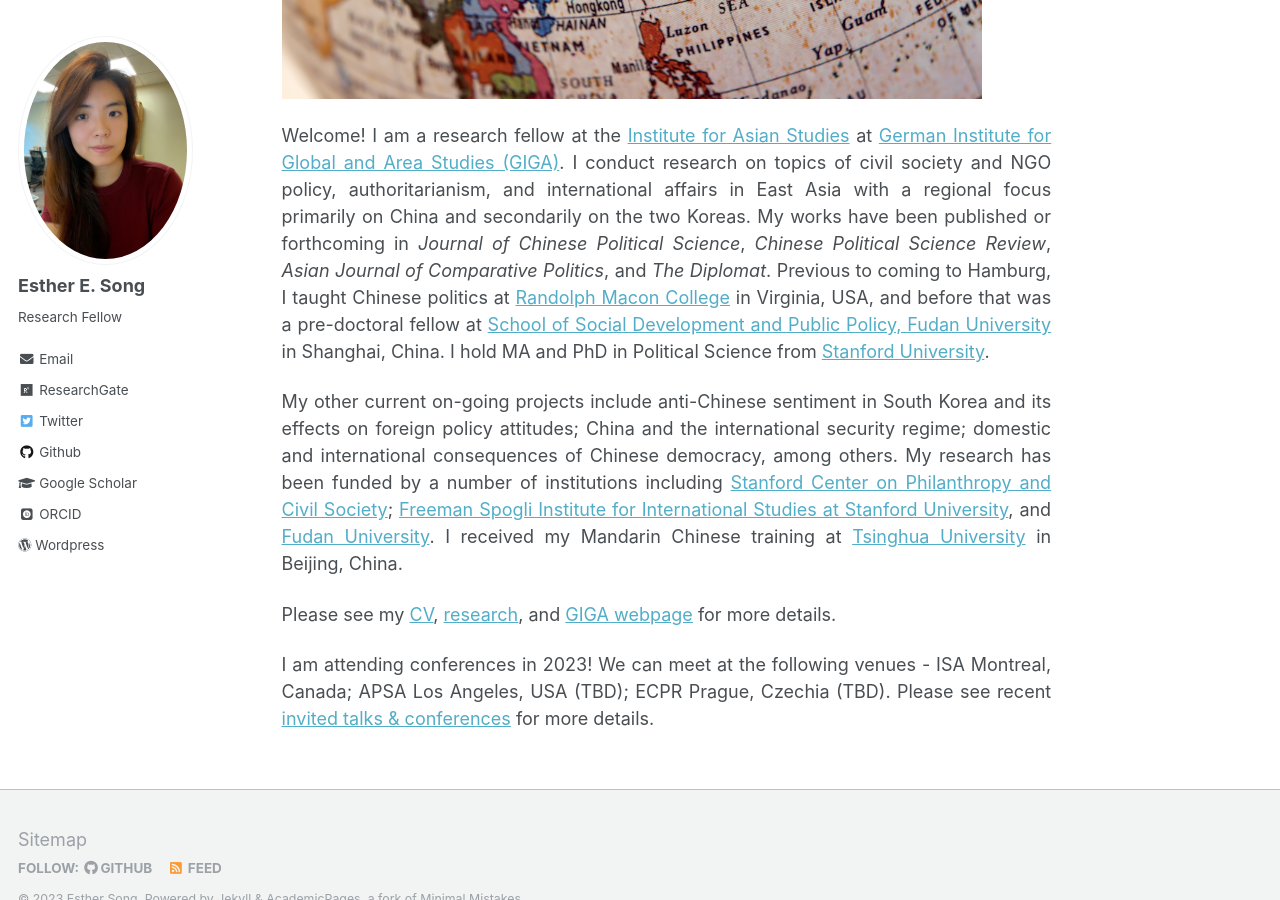
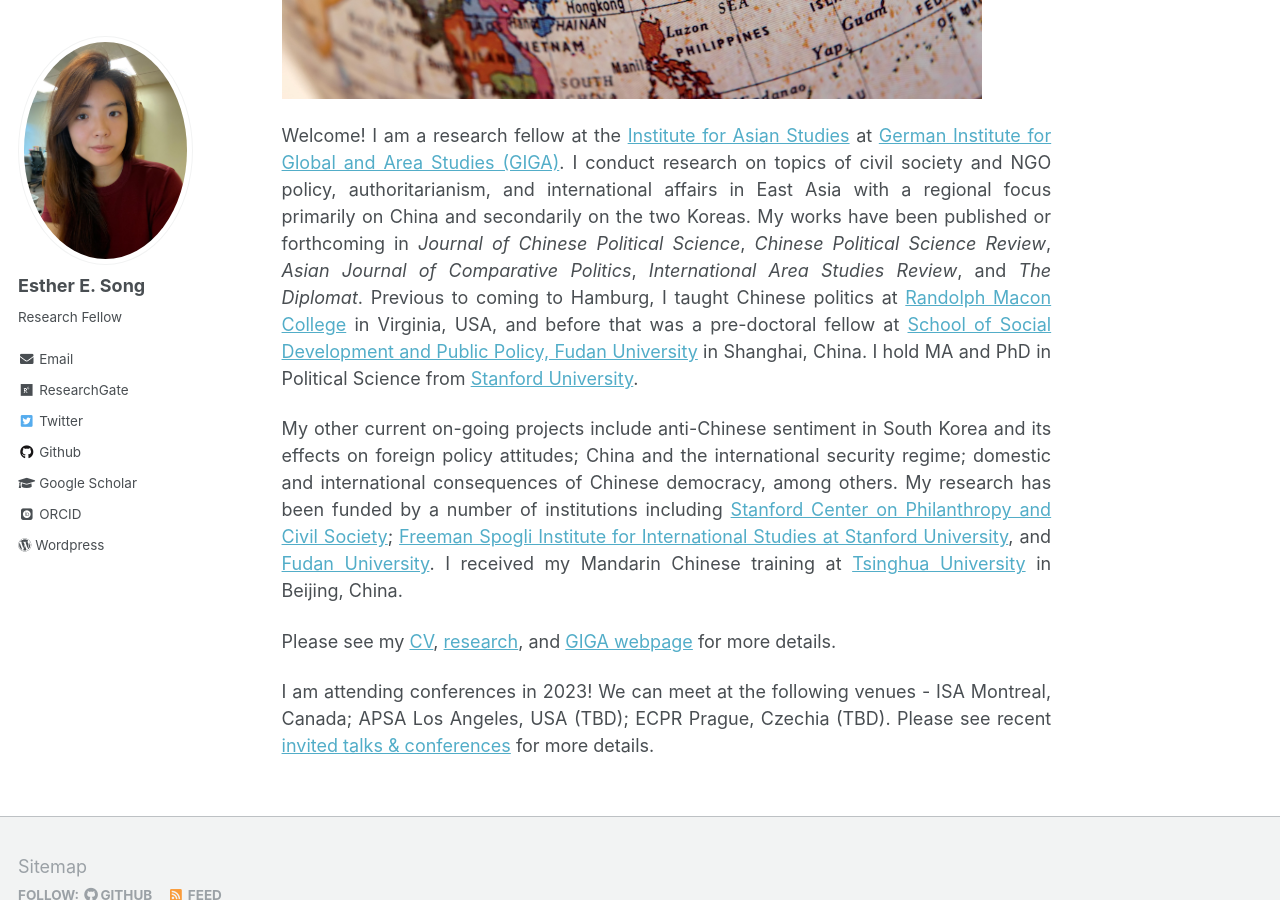
Before and after one commit to ehsong/ehsong.github.io, a Jekyll site: the page built from _pages/about.md, in a window 1280 px wide and 900 px high, scrolled down 485 px. Built offline with Jekyll 4.4.1, drawn with Linux system fonts in a browser that asks for light colours; some web fonts are replaced.

Commit message:
Update about.md

```diff
--- a/_pages/about.md
+++ b/_pages/about.md
@@ -9,7 +9,7 @@
 ---
 <img src="https://github.com/ehsong/ehsong.github.io/blob/master/images/east_asia_resized.jpg?raw=true" width="700" height="466">
 
-Welcome! I am a research fellow at the [Institute for Asian Studies](https://www.giga-hamburg.de/en/institutes/giga-institute-for-asian-studies/) at [German Institute for Global and Area Studies (GIGA)](https://www.giga-hamburg.de/en/). I conduct research on topics of civil society and NGO policy, authoritarianism, and international affairs in East Asia with a regional focus primarily on China and secondarily on the two Koreas. My works have been published or forthcoming in *Journal of Chinese Political Science*, *Chinese Political Science Review*, *Asian Journal of Comparative Politics*, and *The Diplomat*. Previous to coming to Hamburg, I taught Chinese politics at [Randolph Macon College](https://www.rmc.edu/) in Virginia, USA, and before that was a pre-doctoral fellow at [School of Social Development and Public Policy, Fudan University](https://www.fudan.edu.cn/en/2019/0514/c295a96700/page.htm) in Shanghai, China. I hold MA and PhD in Political Science from [Stanford University](https://stanford.edu).
+Welcome! I am a research fellow at the [Institute for Asian Studies](https://www.giga-hamburg.de/en/institutes/giga-institute-for-asian-studies/) at [German Institute for Global and Area Studies (GIGA)](https://www.giga-hamburg.de/en/). I conduct research on topics of civil society and NGO policy, authoritarianism, and international affairs in East Asia with a regional focus primarily on China and secondarily on the two Koreas. My works have been published or forthcoming in *Journal of Chinese Political Science*, *Chinese Political Science Review*, *Asian Journal of Comparative Politics*, *International Area Studies Review*, and *The Diplomat*. Previous to coming to Hamburg, I taught Chinese politics at [Randolph Macon College](https://www.rmc.edu/) in Virginia, USA, and before that was a pre-doctoral fellow at [School of Social Development and Public Policy, Fudan University](https://www.fudan.edu.cn/en/2019/0514/c295a96700/page.htm) in Shanghai, China. I hold MA and PhD in Political Science from [Stanford University](https://stanford.edu).
 
 My other current on-going projects include anti-Chinese sentiment in South Korea and its effects on foreign policy attitudes; China and the international security regime; domestic and international consequences of Chinese democracy, among others. My research has been funded by a number of institutions including [Stanford Center on Philanthropy and Civil Society](https://pacscenter.stanford.edu/); [Freeman Spogli Institute for International Studies at Stanford University](https://fsi.stanford.edu/), and [Fudan University](https://www.fudan.edu.cn/en/). I received my Mandarin Chinese training at [Tsinghua University](https://www.tsinghua.edu.cn/en/) in Beijing, China.
 
```
